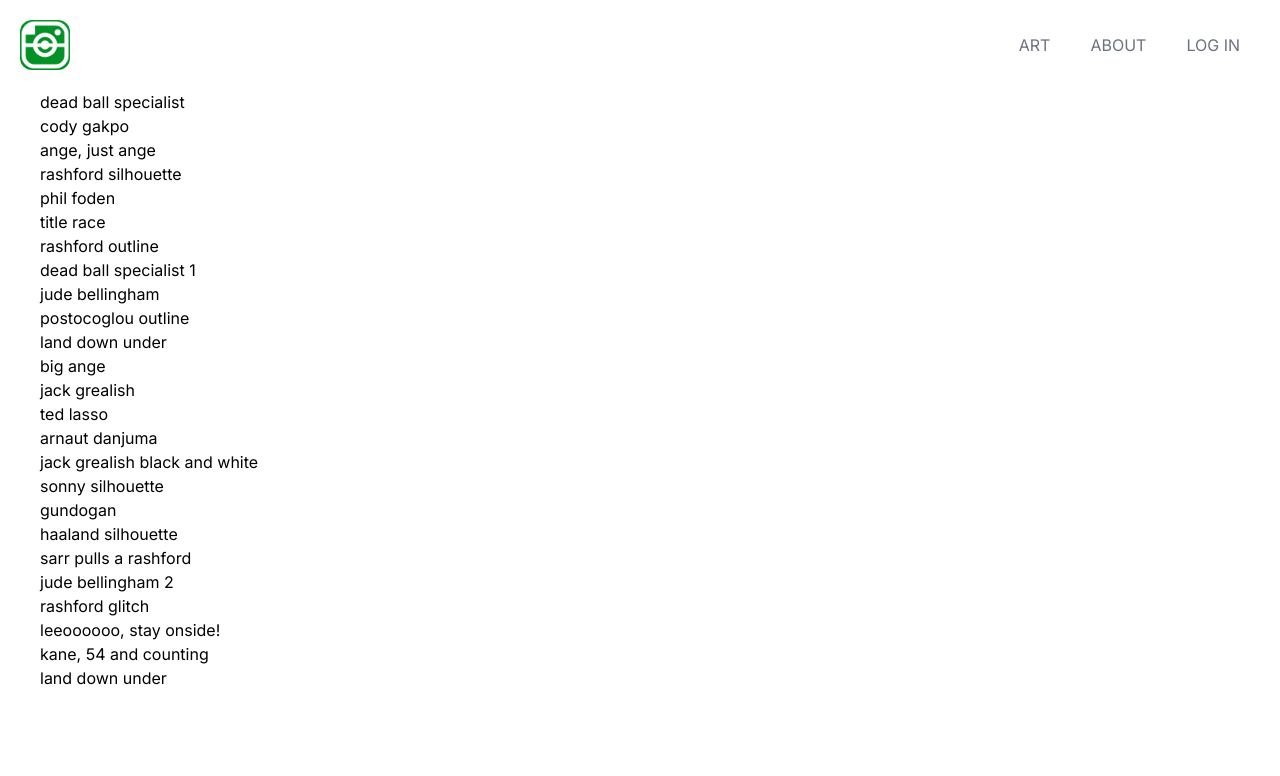
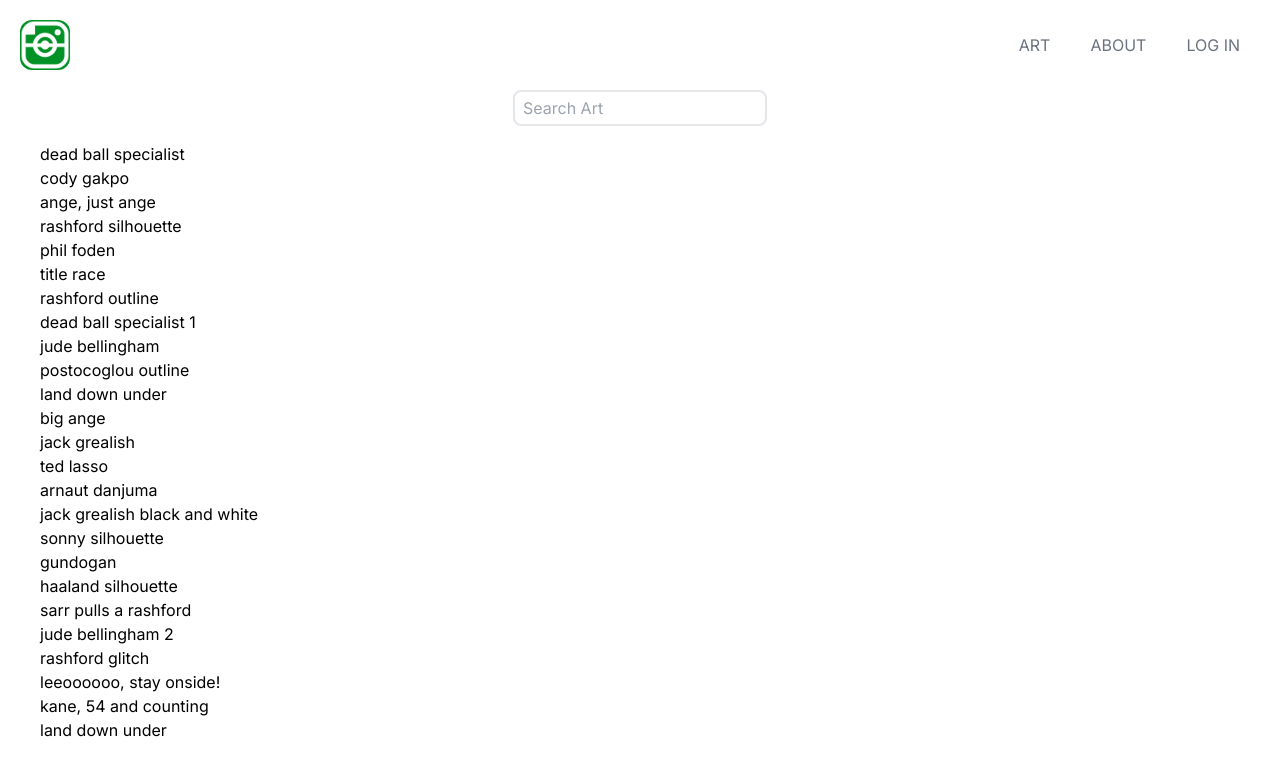
Before and after one commit to ByteSizedIT/Leo-art-app, a Next.js app: page / in a window 1280 px wide. Shown: the top 776 px of the page. Built offline with nearby package versions, Linux system fonts and the light colour scheme; data requests are answered from the project's data file.

Commit message:
Render new Search component in Gallery:
- update SearchContext onChange of form input in Search component
- use SearchContext to filter artwork in Gallery component

```diff
--- a/app/components/Gallery.tsx
+++ b/app/components/Gallery.tsx
@@ -2,15 +2,26 @@
 
 import { ArtWork } from "@/app/types";
 
+import SearchForm from "./SearchForm";
+
+import { useContext } from "react";
+import { SearchContext } from "../_context/search-provider";
+
 export default function Gallery({ allArtWork }: { allArtWork: ArtWork[] }) {
+  const { searchText } = useContext(SearchContext);
+
   return (
     <div className="px-10">
+      <SearchForm />
+
       {allArtWork?.length === 0 && <p>Oops. No art work could be found!</p>}
 
       <div className="gallery">
-        {allArtWork.map((artwork) => (
-          <p key={artwork.id}>{artwork.name}</p>
-        ))}
+        {allArtWork
+          .filter((artwork) => artwork.name.includes(searchText))
+          .map((artwork) => (
+            <p key={artwork.id}>{artwork.name}</p>
+          ))}
       </div>
     </div>
   );
--- /dev/null
+++ b/app/components/SearchForm.tsx
@@ -0,0 +1,26 @@
+"use client";
+
+import { useContext } from "react";
+import { SearchContext } from "../_context/search-provider";
+
+const SearchForm = () => {
+  function updateSearch(e: React.ChangeEvent<HTMLInputElement>) {
+    setSearchText(e.target.value);
+  }
+
+  const { searchText, setSearchText } = useContext(SearchContext);
+
+  return (
+    <form className="mb-4 text-center">
+      <input
+        className="bg-transparent border-solid border-2 rounded-lg outline-none focus:outline-gray-500 px-2 py-1"
+        type="text"
+        placeholder="Search Art"
+        value={searchText}
+        onChange={updateSearch}
+      />
+    </form>
+  );
+};
+
+export default SearchForm;
```
